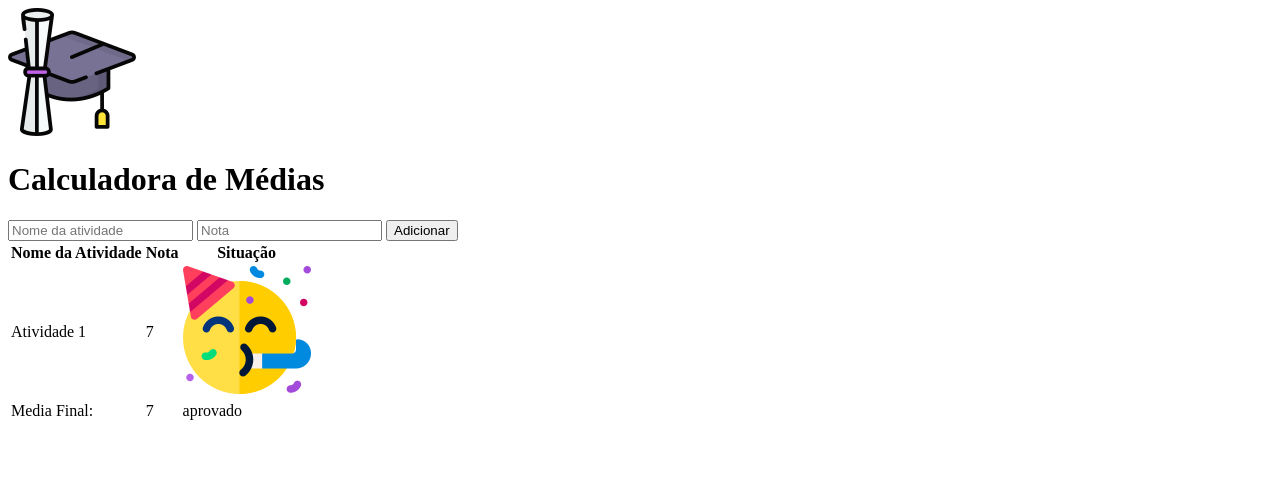
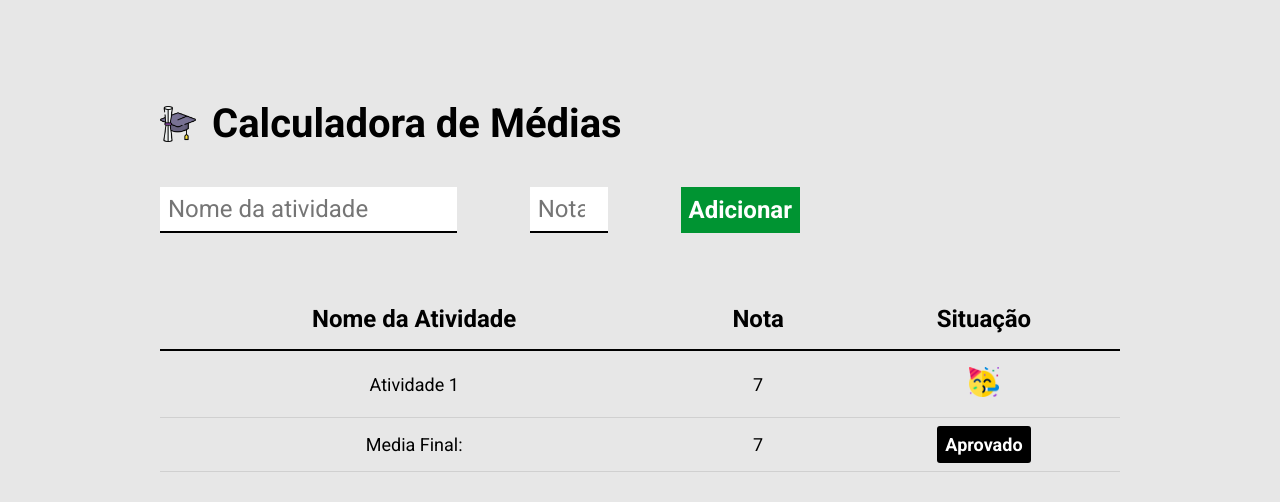
Before and after one commit to thallesrafaell/CalcMedia, a plain HTML site: page index.html in a window 1280 px wide. Drawn offline with Linux system fonts and the light colour scheme.

Commit message:
ADICIONANDO CSS

```diff
--- /dev/null
+++ b/css/style.css
@@ -0,0 +1,103 @@
+@charset "UTF-8";
+
+@import url('https://fonts.googleapis.com/css2?family=Roboto:wght@400;700&display=swap');
+
+*{
+    padding: 0px;
+    margin: 0px;
+    box-sizing: border-box;
+    font-family: Roboto, sans-serif;
+}
+
+body {
+    background: #E7E7E7;
+    padding-top: 100px;
+}
+
+header{
+    display: flex;
+    align-items: center;
+    margin-bottom: 40px;
+}
+
+header img {
+    width: 36px;
+    margin-right: 16px;
+}
+
+header h1 {
+    font-size: 40px;
+    font-weight: bold;
+}
+
+.container {
+    max-width: 960px;
+    width: 100%;
+    margin: 0 auto;
+
+}
+
+form{
+    display: flex;
+    max-width: 640px;
+    width: 100%;
+    justify-content: space-between;
+    margin-bottom: 56px;
+}
+
+form input{
+    font-size: 24px;
+    background-color: white;
+    border: none;
+    border-bottom: 2px solid black;
+    padding: 8px ;
+
+}
+
+form button{
+    background-color: #009432;
+    color: white;
+    font-size: 24px;
+    font-weight: bold;
+    border: none;
+    cursor: pointer;
+    padding: 8px;
+}
+
+table{
+    width: 100%;
+}
+
+table th{
+    border-bottom:2px solid black ;
+    padding: 16px;
+    font-weight: bold;
+    font-size: 24px;
+}
+
+table td{
+    padding: 16px 0px;
+    text-align: center;
+    font-size: 18px;
+    border-bottom: 1px solid rgba(0, 0, 0, 0.1);
+}
+
+table td img {
+    width: 30px;
+}
+
+.resultado {
+    padding: 8px;
+    font-weight: bold;
+    color:white;
+    background-color: black;
+    border-radius: 3px;
+}
+
+.aprovado{
+    background: #009432;
+}
+
+.reprovado{
+    background: red;
+}
--- a/index.html
+++ b/index.html
@@ -4,18 +4,20 @@
     <meta charset="UTF-8">
     <meta name="viewport" content="width=device-width, initial-scale=1.0">
     <title>Calculadora de Médias</title>
+    <link rel="stylesheet" href="css/style.css">
 </head>
 <body>
+    <div class="container">
         <header>
             <img src="images/logo.png" alt="CAPELO E DIPLOMA">
             <h1>Calculadora de Médias</h1>
         </header>
         <form>
             <input type="text" placeholder="Nome da atividade" required>
-        <input type="number" placeholder="Nota" required minlength="0">
+            <input type="number" placeholder="Nota" required min="0" max="10">
             <button type="submit">Adicionar</button>
         </form>
-    <table>
+        <table cellspacing="0">
             <thead>
                 <tr>
                     <th>Nome da Atividade</th>
@@ -34,9 +36,10 @@
                 <tr>
                     <td>Media Final:</td>
                     <td>7</td>
-                <td>aprovado</td>
+                    <td><span class="resultado">Aprovado</span></td>
                 </tr>
             </tfoot>
         </table>
+    </div>
 </body>
 </html>
```
Lines whose indentation alone changed are shown as unchanged.
